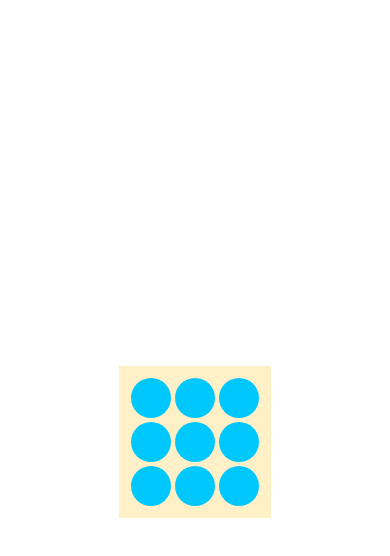
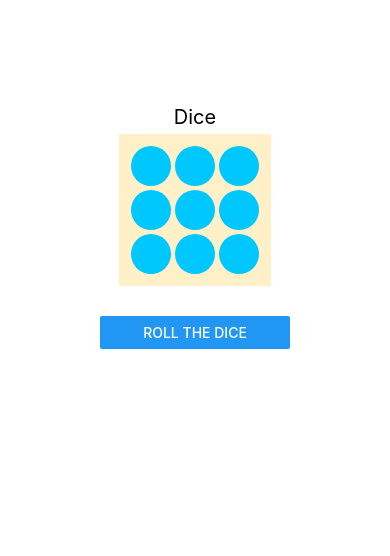
Before and after one commit to yyeonkim/moapp, a React Native app: screen / in a window 390 px wide. Shown: the top 556 px of the page. Built offline with nearby package versions, Linux system fonts and the light colour scheme.

Commit message:
Make button to call setNum if user press it

```diff
--- a/App.js
+++ b/App.js
@@ -7,17 +7,30 @@ export default function App() {
   const [num, setNum] = useState(1);
 
   return (
-    <View style={styles.body}>
-      <Dice num={num} />
+    <View style={{ flex: 1, marginTop: 100 }}>
+      <Text style={styles.text}>Dice</Text>
+      <View style={{ flexDirection: "row", justifyContent: "center" }}>
+        <Dice num={num} />
+      </View>
+      <View style={styles.button}>
+        <Button
+          title="Roll the dice"
+          onPress={() => setNum(Math.floor(Math.random() * 6 + 1))}
+        />
+      </View>
     </View>
   );
 }
 
 const styles = StyleSheet.create({
-  body: {
-    flex: 1,
-    marginTop: 40,
-    justifyContent: "space-around",
-    alignItems: "center",
+  text: {
+    textAlign: "center",
+    fontSize: 20,
+    margin: 5,
+  },
+
+  button: {
+    marginHorizontal: 100,
+    marginVertical: 30,
   },
 });
```
